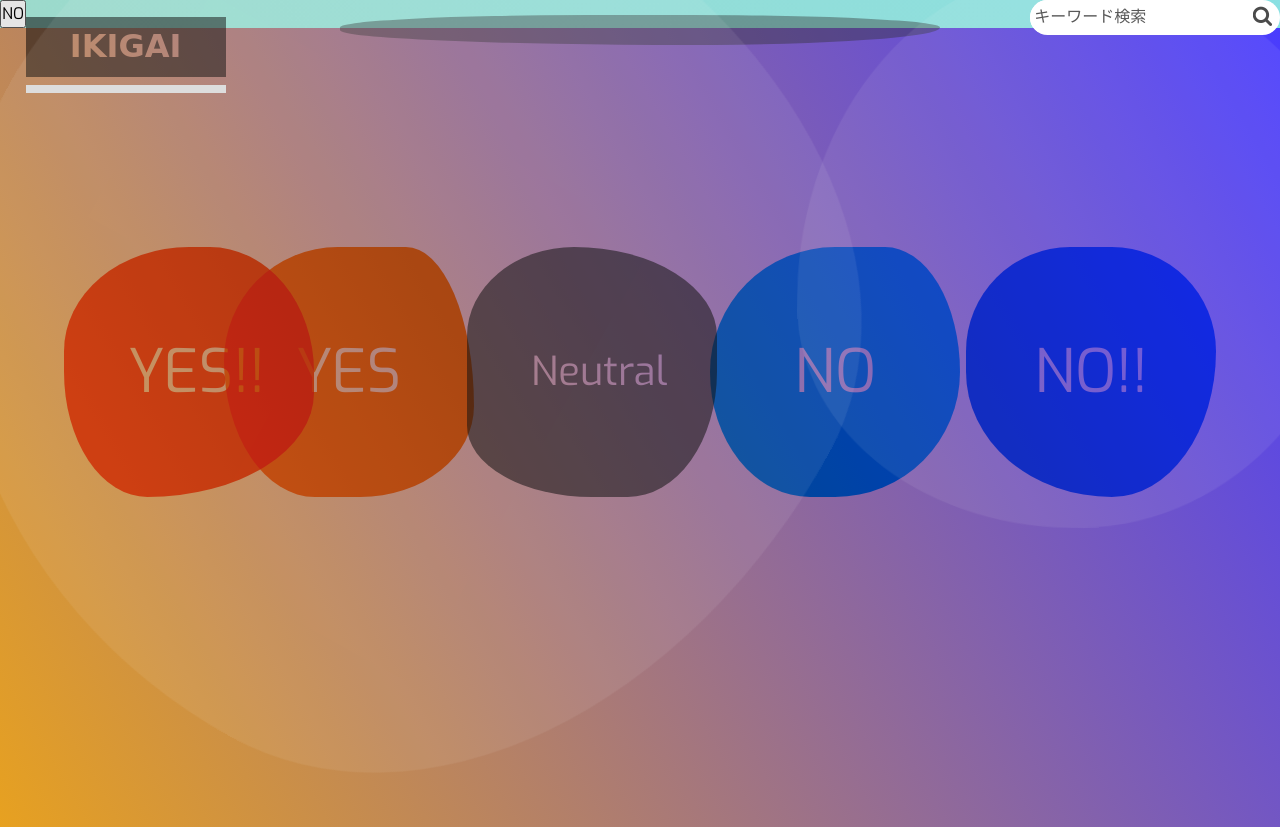
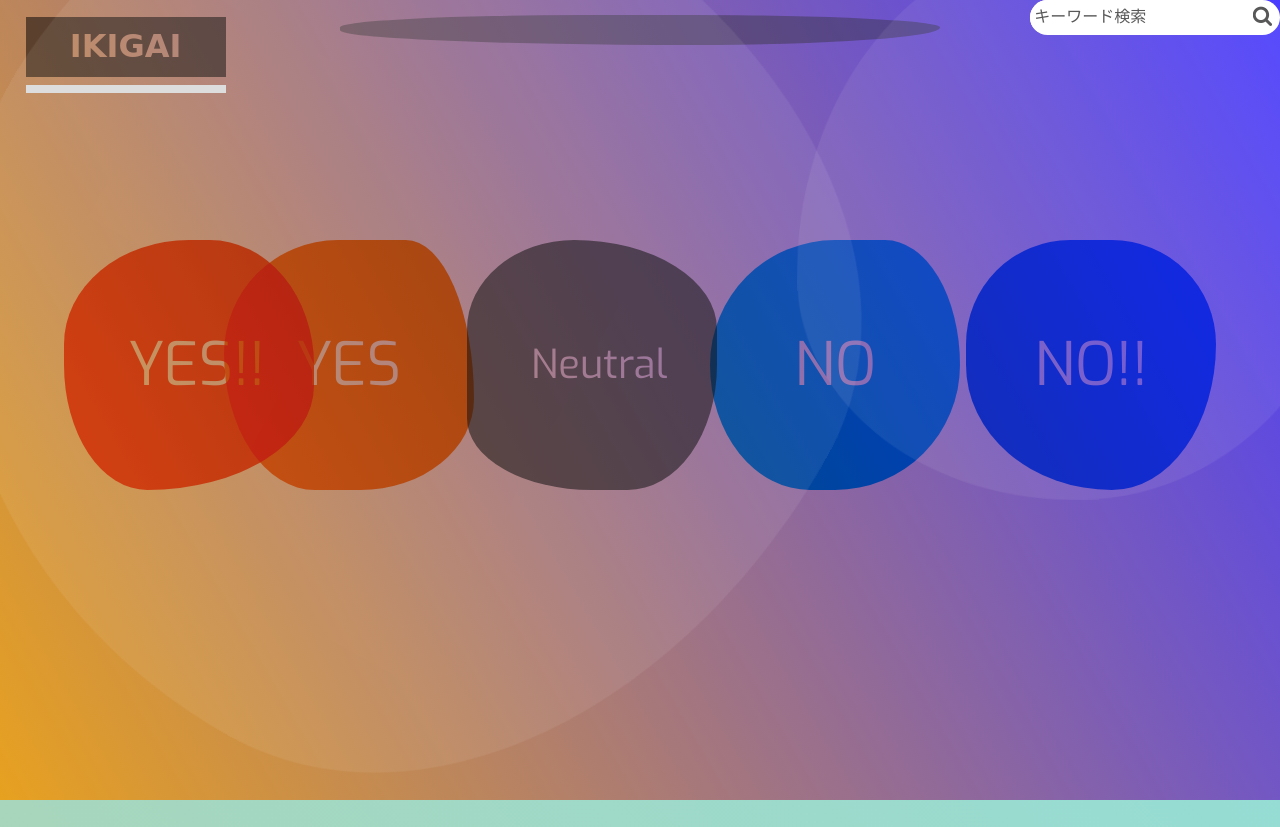
Before and after one commit to tomishima2904/ikigai, a Django app: template hobby/templates/question.html in a window 1280 px wide; the page is wider, and only the part inside the window is pictured. Shown: the top 827 px of that part. Run offline with Django 4.2, Linux system fonts and the light colour scheme; the template is opened without the code that fills it, so the values that code supplies are empty.

Commit message:
questionの不要なボタンを削除

```diff
--- a/hobby/templates/question.html
+++ b/hobby/templates/question.html
@@ -51,10 +51,6 @@
         <input type="submit" class="btn_5" value="YES!!" name="btn_yes">
     </form>
 
-    <form action="" method="POST" action="test.php">
-        {% csrf_token %}
-        <input type="submit" class="btn_no" value="NO" name="btn_no">
-    </form>
 
     <!--背景アニメーション-->
     <div class="area" >
```
